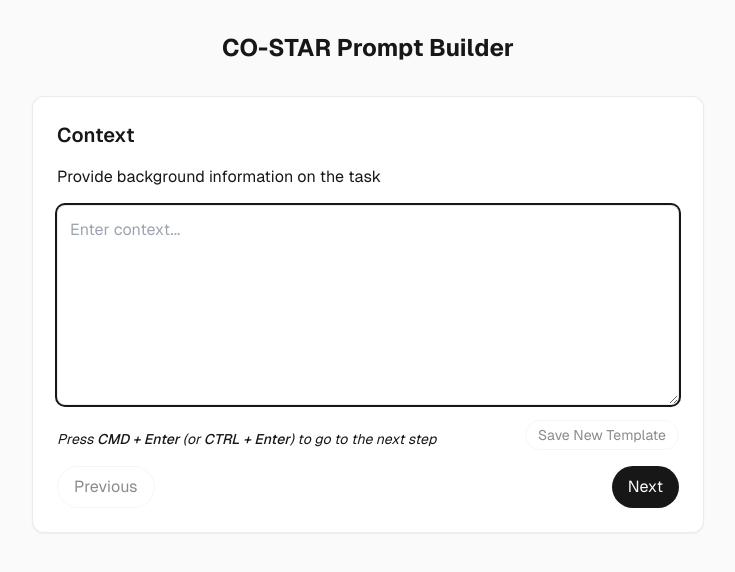
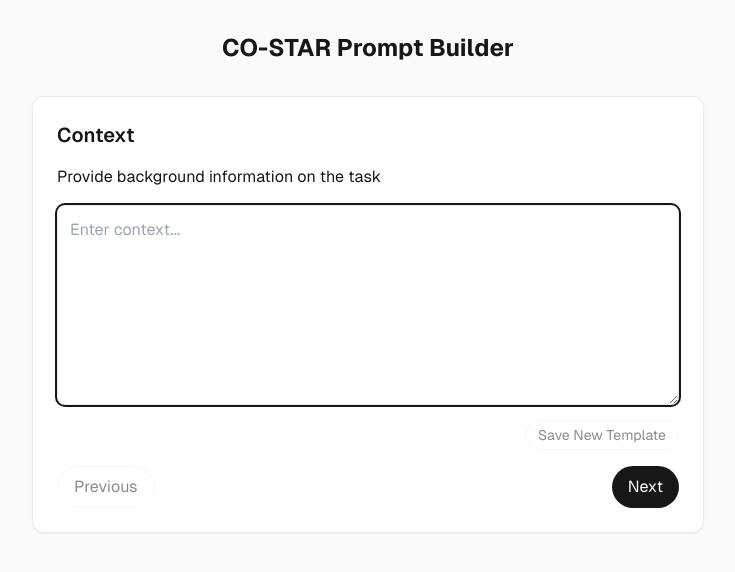
Before and after one commit to JordanChoo/costar-prompter, a Next.js app: page / in a window 1280 px wide. Shown: the top 572 px of the page, without its empty margins (272-1007 px from the left). Built offline with nearby package versions, Linux system fonts and the light colour scheme.

Commit message:
Removed CMD + Enter tooltip

```diff
--- a/app/page.tsx
+++ b/app/page.tsx
@@ -53,12 +53,6 @@ const slideVariants = {
     opacity: 0
   })
 };
-
-const KeyboardTip = () => (
-  <p className="text-sm text-foreground/60 mt-2 italic">
-    Press <span className="font-medium">CMD + Enter</span> (or <span className="font-medium">CTRL + Enter</span>) to go to the next step
-  </p>
-);
 
 // Update the SavedItem and SavedItems types
 type SavedItem = {
@@ -318,8 +312,7 @@ export default function Home() {
                         {error}
                       </p>
                     )}
-                    <div className="flex items-center justify-between mt-2">
-                      <KeyboardTip />
+                    <div className="flex items-center justify-end mt-2">
                       <div className="flex">
                         {selectedTemplate ? (
                           <button
```
